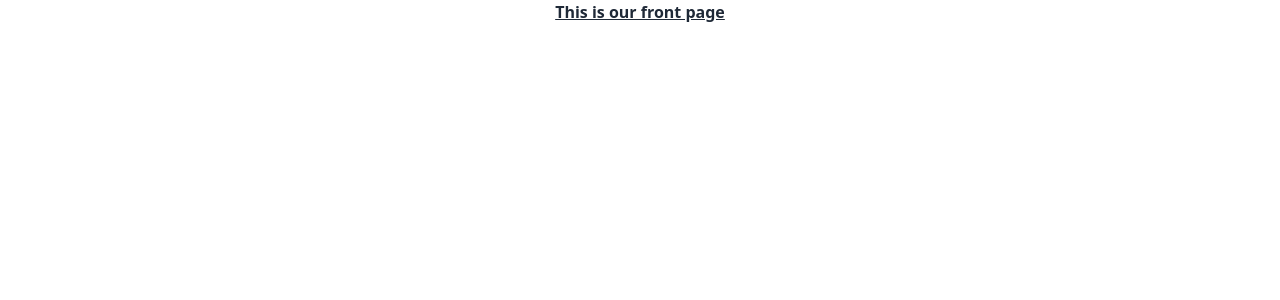
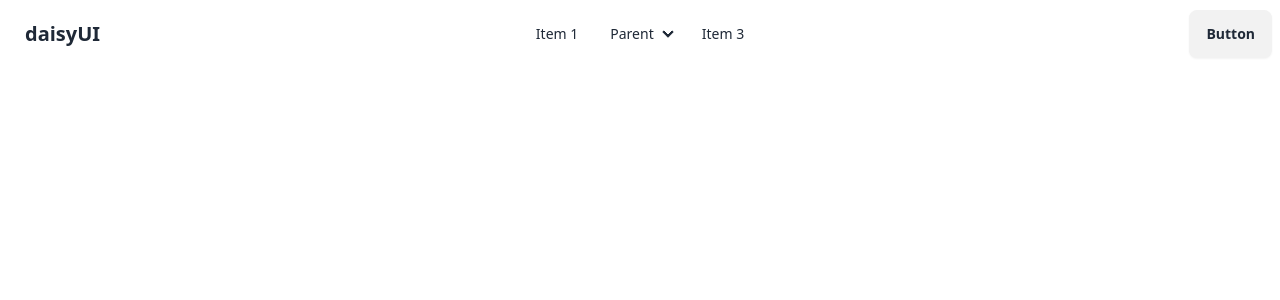
Before and after one commit to sanskar1419/Resume_Builder, a React (Create React App) app in the folder frontend/: page / in a window 1280 px wide. Shown: the top 300 px of the page. Built offline with nearby package versions, Linux system fonts and the light colour scheme.

Commit message:
Add Navbar Component

```diff
--- a/frontend/src/App.js
+++ b/frontend/src/App.js
@@ -1,9 +1,9 @@
+import Navbar from "./components/Navbar/Navbar";
+
 function App() {
   return (
     <>
-      <h1 className="flex justify-center items-center font-extrabold underline">
-        This is our front page
-      </h1>
+      <Navbar />
     </>
   );
 }
--- /dev/null
+++ b/frontend/src/components/Navbar/Navbar.js
@@ -0,0 +1,77 @@
+function Navbar() {
+  return (
+    <div className="navbar bg-base-100">
+      <div className="navbar-start">
+        <div className="dropdown">
+          <div tabIndex={0} role="button" className="btn btn-ghost lg:hidden">
+            <svg
+              xmlns="http://www.w3.org/2000/svg"
+              className="h-5 w-5"
+              fill="none"
+              viewBox="0 0 24 24"
+              stroke="currentColor"
+            >
+              <path
+                strokeLinecap="round"
+                strokeLinejoin="round"
+                strokeWidth="2"
+                d="M4 6h16M4 12h8m-8 6h16"
+              />
+            </svg>
+          </div>
+          <ul
+            tabIndex={0}
+            className="menu menu-sm dropdown-content mt-3 z-[1] p-2 shadow bg-base-100 rounded-box w-52"
+          >
+            <li>
+              <a>Item 1</a>
+            </li>
+            <li>
+              <a>Parent</a>
+              <ul className="p-2">
+                <li>
+                  <a>Submenu 1</a>
+                </li>
+                <li>
+                  <a>Submenu 2</a>
+                </li>
+              </ul>
+            </li>
+            <li>
+              <a>Item 3</a>
+            </li>
+          </ul>
+        </div>
+        <a className="btn btn-ghost text-xl">daisyUI</a>
+      </div>
+      <div className="navbar-center hidden lg:flex">
+        <ul className="menu menu-horizontal px-1">
+          <li>
+            <a>Item 1</a>
+          </li>
+          <li>
+            <details>
+              <summary>Parent</summary>
+              <ul className="p-2">
+                <li>
+                  <a>Submenu 1</a>
+                </li>
+                <li>
+                  <a>Submenu 2</a>
+                </li>
+              </ul>
+            </details>
+          </li>
+          <li>
+            <a>Item 3</a>
+          </li>
+        </ul>
+      </div>
+      <div className="navbar-end">
+        <a className="btn">Button</a>
+      </div>
+    </div>
+  );
+}
+
+export default Navbar;
```
Also changed, not shown: frontend/src/componants/Navbar/Navbar.module.css (deleted), frontend/src/components/Navbar/Navbar.module.css (added).
